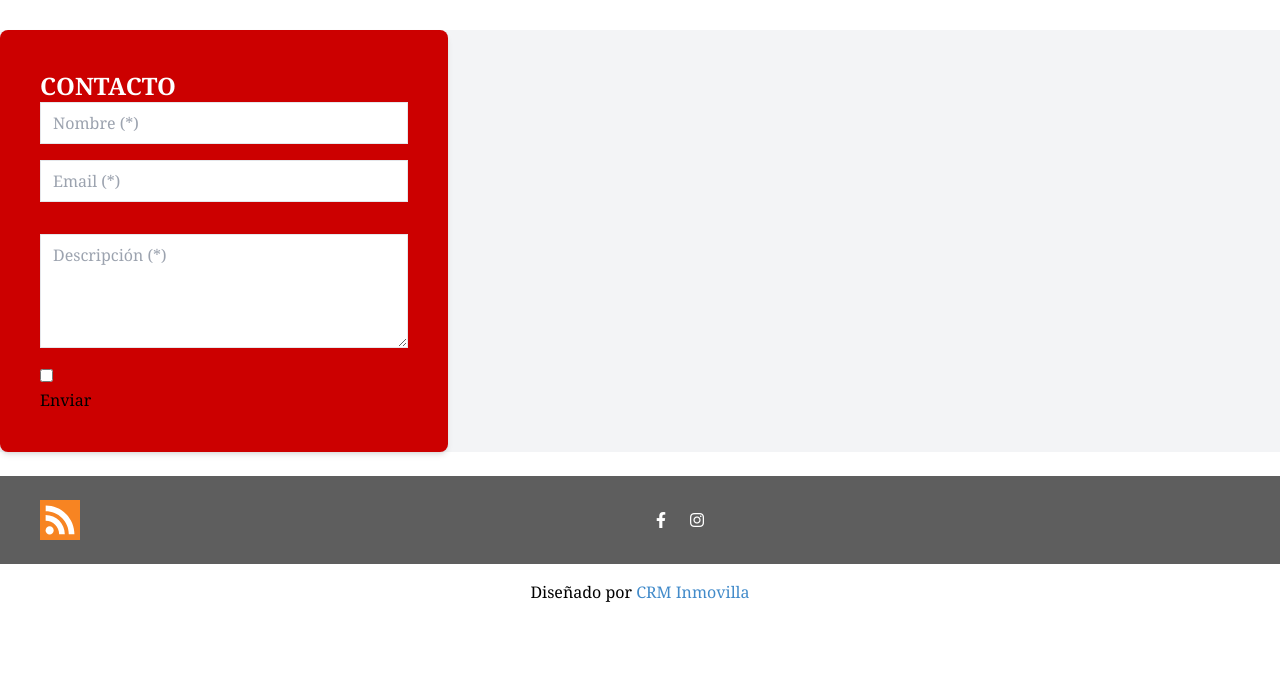
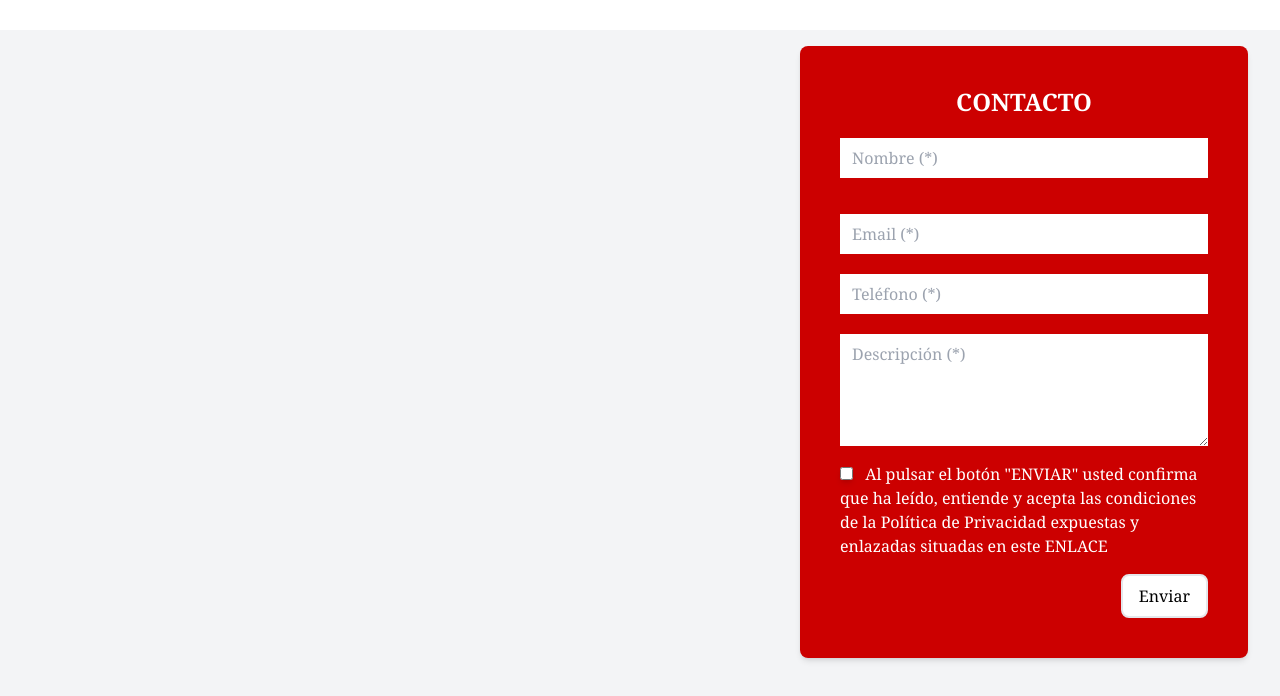
Before and after one commit to Guillermo750/Guillermo4-Examen, a plain HTML site: page index.html in a window 1280 px wide. Shown: the part 1884-2580 px from the top of the page. Before the commit the page ends 2496 px from the top, so only its background shows below. Drawn offline with nearby package versions, Linux system fonts and the light colour scheme.

Commit message:
Modificacion commit

```diff
--- a/index.html
+++ b/index.html
@@ -351,29 +351,30 @@
         </div>
 
         <!-- Formulario -->
-        <div class="justify-end">
-            <form class="bg-[rgb(204,0,0)] p-10 rounded-lg shadow-md max-w-md ">
-                <span class="text-white text-center font-bold text-2xl mb-4">CONTACTO</span>
-                <div class="flex flex-col space-y-4 w-full ">
-                    <div>
-                        <input type="text" id="nombre" name="nombre" class="w-full pl-3 py-2 border block" placeholder="Nombre (*)">
+        <div class="flex justify-end mt-4 -mt-16"> <!-- Añadido -mt-16 para que salga del borde superior -->
+            <form class="bg-[rgb(204,0,0)] p-10 rounded-lg shadow-md max-w-md mt-4 w-full mx-8 mb-16"> <!-- Añadido mb-16 para espacio en la parte inferior -->
+                <span class="text-white text-center font-bold text-2xl mb-4 block">CONTACTO</span> <!-- Añadido 'block' para centrar el texto -->
+                <div class="flex flex-col space-y-4 w-full">
+                    <div class="mb-4">
+                        <input type="text" id="nombre" name="nombre" class="mt-1 pl-3 py-2 block w-full" placeholder="Nombre (*)">
                     </div>
-                    <div>
-                        <input type="email" id="email" name="email" class="w-full pl-3 py-2 border block" placeholder="Email (*)">
+                    <div class="mb-4">
+                        <input type="email" id="email" name="email" class="mt-1 pl-3 py-2 block w-full" placeholder="Email (*)">
                     </div>
-                    <div>
-
+                    <div class="mb-4">
+                        <input type="tel" id="phone" name="phone" class="mt-1 pl-3 py-2 block w-full" placeholder="Teléfono (*)">
                     </div>
-                    <div>
-                        <textarea id="mensaje" name="mensaje" rows="4" class="w-full pl-3 py-2 border block" placeholder="Descripción (*)"></textarea>
+                    <div class="mb-4">
+                        <textarea id="mensaje" name="mensaje" rows="4" class="mt-1 pl-3 py-2 block w-full h-30" placeholder="Descripción (*)" maxlength="30"></textarea>
                     </div>
-                    <div>
-                        <input type="checkbox" name="" id="">
-                        <label for="">
-
+                    <div class="mt-4">
+                        <input type="checkbox" name="privacidad" id="privacidad"
+                        class="mt-1 shadow-md text-gray-300">
+                        <label for="privacidad" class="pl-2 text-white"> Al pulsar el botón "ENVIAR" usted confirma que ha leído, entiende y acepta las condiciones
+                            de la Política de Privacidad expuestas y enlazadas situadas en este ENLACE
                         </label>
-                        <div>
-                            <button type="submit">Enviar</button>
+                        <div class="flex justify-end mt-4"> <!-- Añadido mt-4 para separar el botón -->
+                            <button type="submit" class="border-2 bg-white py-2 px-4 text-black rounded-lg hover:bg-gray-100">Enviar</button>
                         </div>
                     </div>
                 </div>
```
